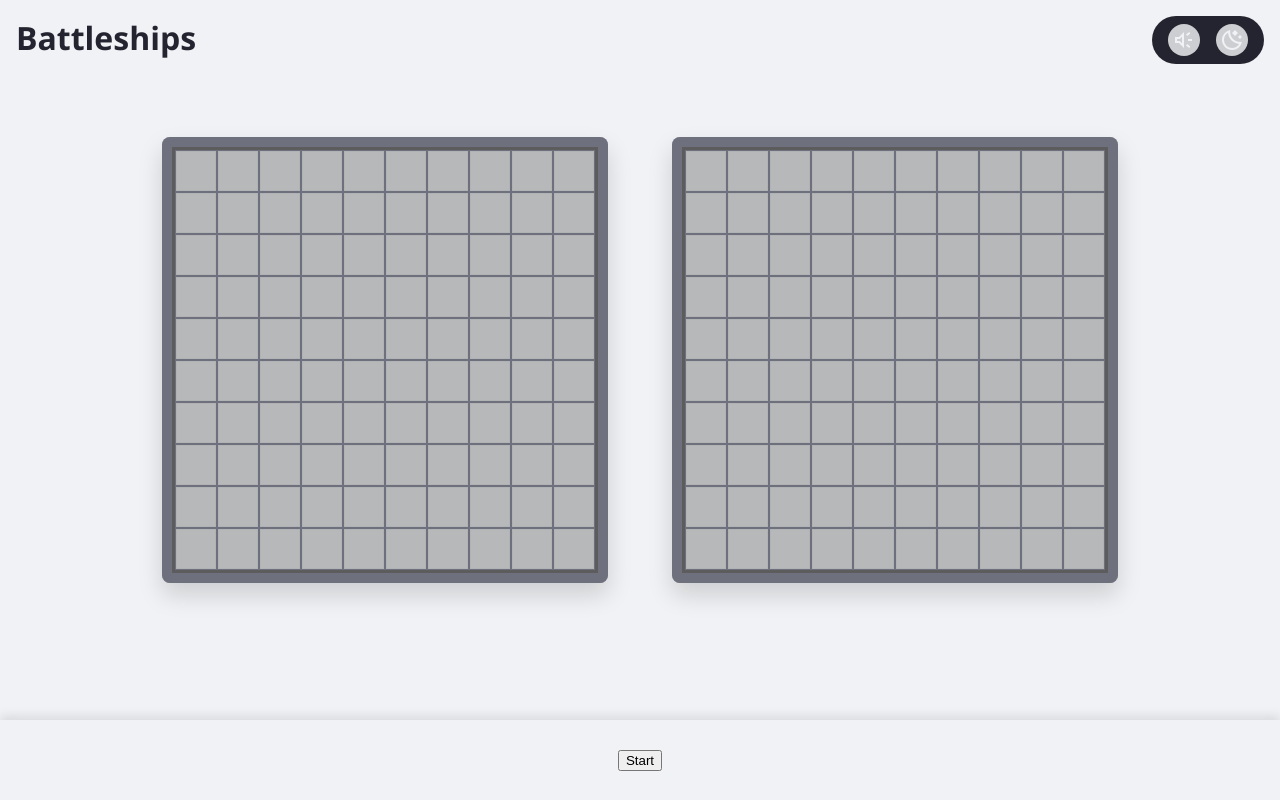
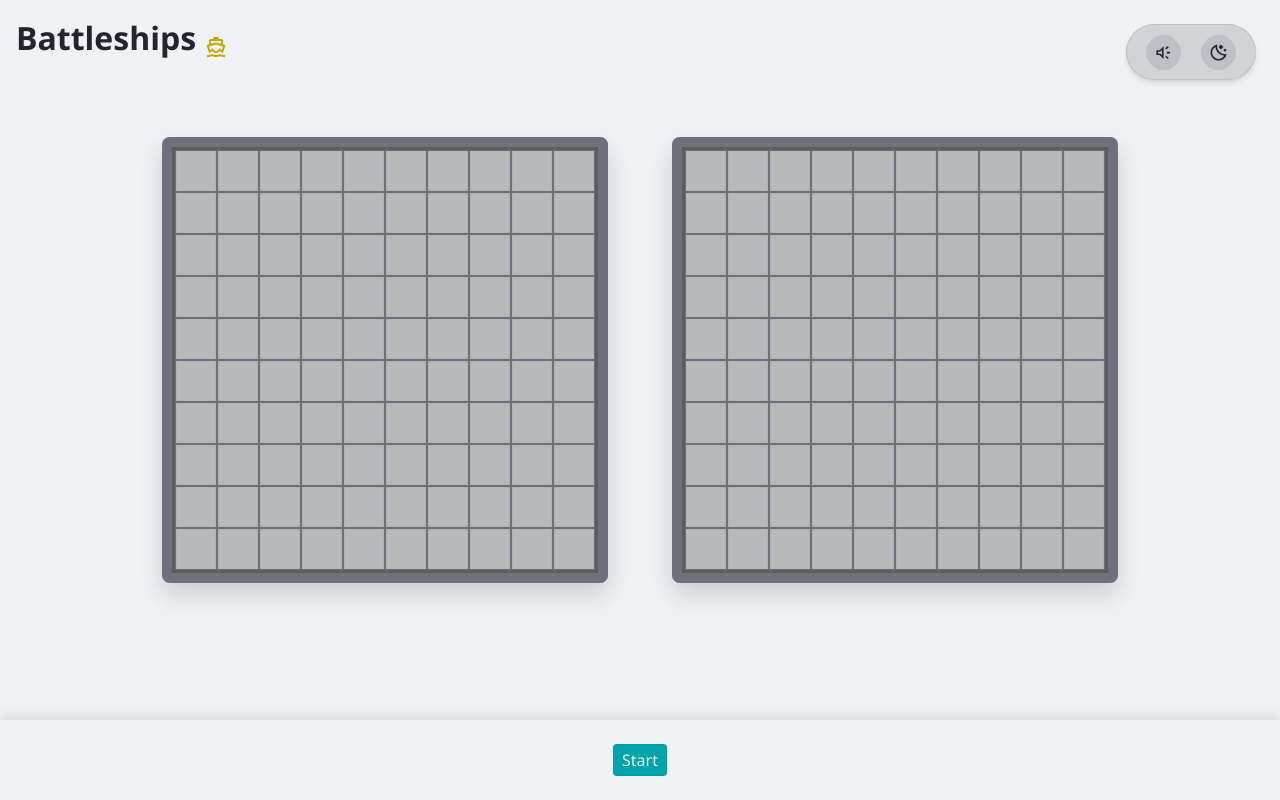
Before and after one commit to soloiaros/battleships, a website built with webpack: page index.html in a window 1280 px wide. Built offline with nearby package versions, Linux system fonts and the light colour scheme.

Commit message:
<style> Add coherent styling for settings island
The settings-bar element was given coherent style and some interactions

```diff
--- a/index.html
+++ b/index.html
@@ -18,6 +18,7 @@
             </div>
             <div class="logo">
                 <h1>Battleships</h1>
+                <svg xmlns="http://www.w3.org/2000/svg" height="24px" viewBox="0 -960 960 960" width="24px" fill="#1f1f1f"><path d="M152-80h-32v-80h32q48 0 91.5-10.5T341-204q38 19 66.5 31.5T480-160q44 0 72.5-12.5T619-204q53 23 97.5 33.5T809-160h31v80h-31q-49 0-95.5-9T622-116q-40 19-73 27t-69 8q-36 0-68.5-8T339-116q-45 18-91.5 27T152-80Zm223-200-45-40q-27 27-60.5 46T198-247l-85-273q-5-17 3-31t25-19l59-16v-134q0-33 23.5-56.5T280-800h100v-80h200v80h100q33 0 56.5 23.5T760-720v134l59 16q17 5 25 19t3 31l-85 273q-38-8-71.5-27T630-320l-45 40q-45 40-105 40t-105-40Zm107-40q31 0 55-20.5t44-43.5l46-53 41 42q11 11 22.5 20.5T713-355l46-149-279-73-278 73 46 149q11-10 22.5-19.5T293-395l41-42 46 53q20 24 45 44t57 20ZM280-607l200-53 200 53v-113H280v113Zm201 158Z"/></svg>
             </div>
             <div class="boards-area">
                 <div class="board-container">
--- a/src/main.scss
+++ b/src/main.scss
@@ -35,29 +35,52 @@ main {
 
 .settings-bar {
   position: fixed;
-  right: 1rem;
-  top: 1rem;
+  right: 1.5rem;
+  top: 1.5rem;
   display: flex;
   align-items: center;
-  padding: 0.5rem 1rem;
-  gap: 1rem;
-  border-radius: 24px;
-  background-color: var(--text-color);
+  padding: 0.6rem 1.2rem;
+  gap: 1.2rem;
+  border-radius: 30px;
+  background-color: color-mix(in srgb, var(--text-color), transparent 85%);
+  backdrop-filter: blur(8px);
+  border: 1px solid color-mix(in srgb, var(--text-color), transparent 90%);
+  box-shadow:
+    0 4px 6px -1px rgba(0, 0, 0, 0.1),
+    0 2px 4px -1px rgba(0, 0, 0, 0.06),
+    inset 0 1px 0 0 rgba(255, 255, 255, 0.1);
+  z-index: 100;
+  transition: all 0.3s ease;
+
+  &:hover {
+    background-color: color-mix(in srgb, var(--text-color), transparent 80%);
+    transform: translateY(-1px);
+    box-shadow: 0 10px 15px -3px rgba(0, 0, 0, 0.1);
+  }
 
   button {
-    width: 2rem;
-    height: 2rem;
+    width: 2.2rem;
+    height: 2.2rem;
     border-radius: 50%;
     border: none;
-    background-color: oklch(from var(--background-color) 85% c h);
+    background-color: color-mix(in srgb, var(--text-color), transparent 90%);
     padding: 0;
     display: grid;
     place-items: center;
+    cursor: pointer;
+    transition: all 0.2s ease;
+
+    &:hover {
+      background-color: color-mix(in srgb, var(--text-color), transparent 70%);
+      transform: scale(1.1);
+    }
 
     svg {
-      fill: var(--background-color);
+      fill: var(--text-color);
+      width: 1.2rem;
+      height: 1.2rem;
+      transition: fill 0.3s ease;
     }
-
   }
   #theme-toggle svg:first-child {
   display: block;
@@ -99,10 +122,15 @@ main {
   margin: 0;
   padding: 0;
   display: flex;
-  align-items: flex-start;
+  align-items: flex-end;
+  gap: 0.5rem;
   h1 {
     margin: 0;
     padding: 0;
+  }
+  svg {
+    fill: var(--accent-color-yellow);
+    height: 150%;
   }
 }
 
@@ -118,11 +146,20 @@ main {
 .info-area {
   flex: 0 0 10%;
   background-color: var(--background-color);
-  color: white;
+  color: var(--text-color);
   display: flex;
   justify-content: center;
   align-items: center;
   box-shadow: 0 -4px 10px rgba(0, 0, 0, 0.1);
+
+  button {
+    background-color: var(--accent-color-blue);
+    font: inherit;
+    border: 1px solid rgba(0, 0, 0, 0.05);
+    padding: 0.25rem 0.5rem;
+    border-radius: 4px;
+    color: #f0f2f5;
+  }
 }
 
 .board-container {
```
